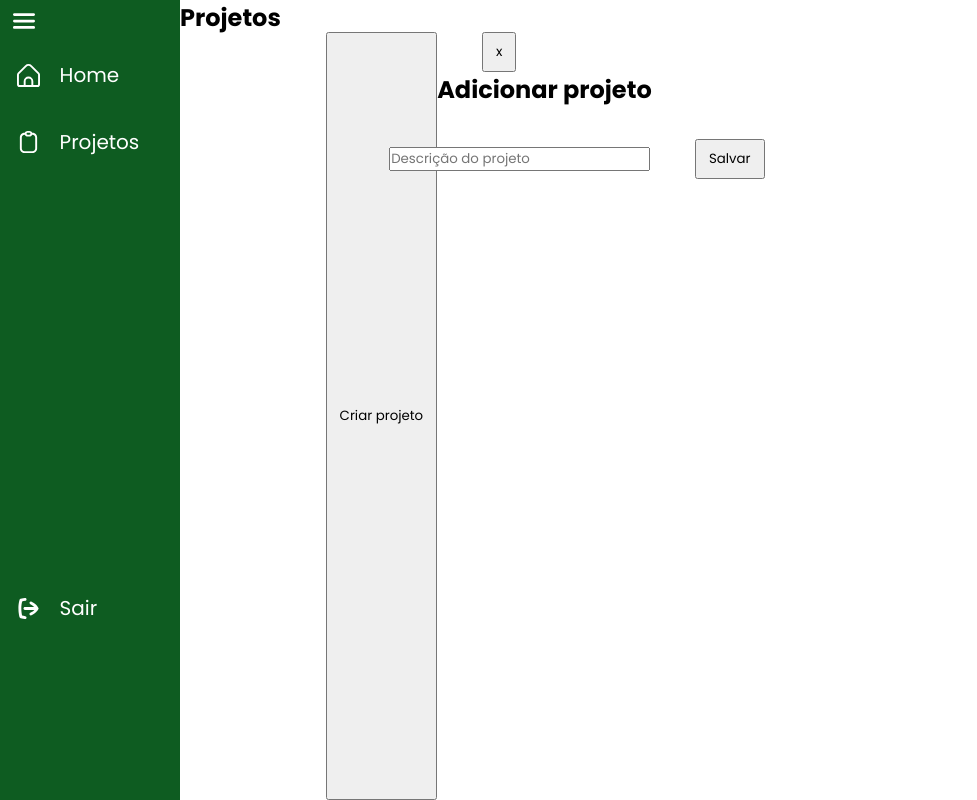
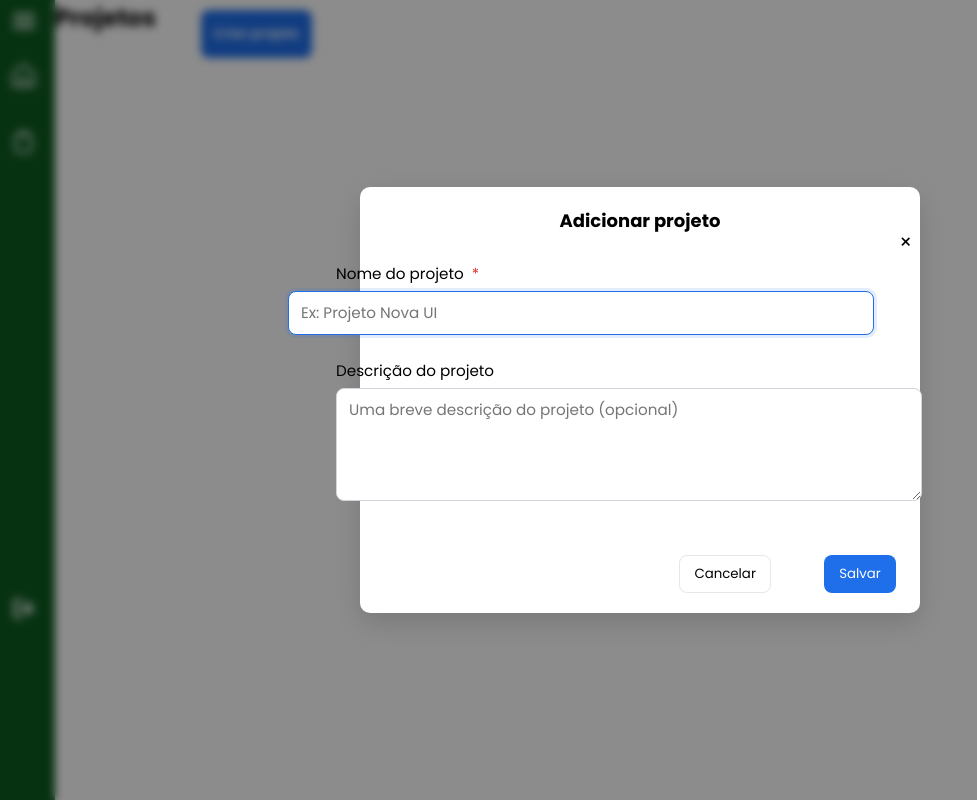
Before and after one commit to 2025-2-MCC2/Projeto4, a React (Vite) app in the folder frontend/frontend-empathize/: page /projects in a window 1280 px wide. Both pictures are taken after a click on the button "Criar projeto". Shown: the whole page, without its empty margins (0-977 px from the left). Built offline with nearby package versions, Linux system fonts and the light colour scheme.

Commit message:
Adicionei o model

```diff
--- a/frontend/frontend-empathize/src/components/CreateProject/CreateProject.jsx
+++ b/frontend/frontend-empathize/src/components/CreateProject/CreateProject.jsx
@@ -1,20 +1,128 @@
-import { useState } from "react";
+import React, { useEffect, useRef, useState } from "react";
 import styles from "./style.module.css";
-import "./style.module.css";
 
-export default function CreateProject() {
+export default function CreateProject({ onSave }) {
   const [isOpen, setIsOpen] = useState(false);
+  const [name, setName] = useState("");
+  const [description, setDescription] = useState("");
+  const [error, setError] = useState("");
+  const modalRef = useRef(null);
+  const openButtonRef = useRef(null);
+
+  useEffect(() => {
+    function onKey(e) {
+      if (e.key === "Escape") setIsOpen(false);
+    }
+
+    if (isOpen) {
+      document.addEventListener("keydown", onKey);
+      // prevent background scroll when modal is open
+      document.body.style.overflow = "hidden";
+      // focus first input
+      setTimeout(() => {
+        modalRef.current?.querySelector("input, textarea")?.focus();
+      }, 0);
+    } else {
+      document.removeEventListener("keydown", onKey);
+      document.body.style.overflow = "";
+      openButtonRef.current?.focus();
+    }
+
+    return () => {
+      document.removeEventListener("keydown", onKey);
+      document.body.style.overflow = "";
+    };
+  }, [isOpen]);
+
+  function handleSave(e) {
+    e?.preventDefault();
+    if (!name.trim()) {
+      setError("Nome do projeto é obrigatório");
+      return;
+    }
+
+    const payload = { name: name.trim(), description: description.trim() };
+    if (typeof onSave === "function") onSave(payload);
+    else console.log("Saving project:", payload);
+
+    // reset
+    setName("");
+    setDescription("");
+    setError("");
+    setIsOpen(false);
+  }
+
   return (
     <>
-            <button onClick={() => setIsOpen(true)}>Criar projeto</button>
+      <button
+        ref={openButtonRef}
+        onClick={() => setIsOpen(true)}
+        className={styles.btnCreate}
+        aria-haspopup="dialog"
+      >
+        Criar projeto
+      </button>
 
       {isOpen && (
-                <div className="overlay" onClick={() => setIsOpen(false)}>
-                    <div className="modal" onClick={(e) => e.stopPropagation()}>
-                        <button className="close" onClick={() => setIsOpen(false)}>x</button>
-                        <h2>Adicionar projeto</h2>
-                        <input type="text" placeholder="Descrição do projeto" />
-                        <button>Salvar</button>
+        <div className={styles.overlay} onClick={() => setIsOpen(false)}>
+          <div
+            role="dialog"
+            aria-modal="true"
+            aria-labelledby="modal-title"
+            className={styles.modal}
+            onClick={(e) => e.stopPropagation()}
+            ref={modalRef}
+          >
+            <button
+              className={styles.close}
+              onClick={() => setIsOpen(false)}
+              aria-label="Fechar modal"
+            >
+              ×
+            </button>
+
+            <h2 id="modal-title" className={styles.title}>
+              Adicionar projeto
+            </h2>
+
+            <form className={styles.form} onSubmit={handleSave}>
+              <label className={styles.label}>
+                Nome do projeto <span className={styles.required}>*</span>
+                <input
+                  className={styles.input}
+                  value={name}
+                  onChange={(e) => setName(e.target.value)}
+                  placeholder="Ex: Projeto Nova UI"
+                  aria-required="true"
+                />
+              </label>
+
+              <label className={styles.label}>
+                Descrição do projeto
+                <textarea
+                  className={styles.textarea}
+                  value={description}
+                  onChange={(e) => setDescription(e.target.value)}
+                  placeholder="Uma breve descrição do projeto (opcional)"
+                  rows={4}
+                />
+              </label>
+
+              {error && <p className={styles.error}>{error}</p>}
+
+              <div className={styles.actions}>
+                <button
+                  type="button"
+                  onClick={() => setIsOpen(false)}
+                  className={styles.cancel}
+                >
+                  Cancelar
+                </button>
+                <button type="submit" className={styles.save}>
+                  Salvar
+                </button>
+              </div>
+            </form>
           </div>
         </div>
       )}
--- a/frontend/frontend-empathize/src/components/CreateProject/style.module.css
+++ b/frontend/frontend-empathize/src/components/CreateProject/style.module.css
@@ -1,36 +1,125 @@
-button {
+.btnCreate {
   padding: 8px 12px;
   margin-top: 10px;
   cursor: pointer;
+  height: 3rem;
+  border-radius: 8px;
+  border: 1px solid transparent;
+  background: #1f6feb;
+  color: white;
+  font-weight: 600;
 }
 
 .overlay {
   position: fixed;
-  top: 0;
-  left: 0;
-  width: 100%;
-  height: 100%;
-  background: rgba(0, 0, 0, 0.4);
+  inset: 0;
+  display: flex;
+  align-items: center;
+  justify-content: center;
+  background: rgba(0, 0, 0, 0.45);
   backdrop-filter: blur(4px);
-  display: flex;
-  justify-content: center;
-  align-items: center;
+  z-index: 1000;
+  padding: 1rem;
 }
 
 .modal {
-  background: white;
-  padding: 20px;
-  border-radius: 12px;
-  min-width: 300px;
+  width: 32rem;
+  max-width: 100%;
+  background: #ffffff;
+  border-radius: 10px;
+  padding: 1.25rem 1.5rem;
+  box-shadow: 0 10px 30px rgba(0, 0, 0, 0.15);
+  display: flex;
+  flex-direction: column;
+  gap: 0.75rem;
   position: relative;
 }
 
 .close {
   position: absolute;
-  top: 8px;
-  right: 10px;
-  font-size: 20px;
-  background: none;
+  top: 0.5rem;
+  right: 0.5rem;
+  background: transparent;
+  border: none;
+  font-size: 1.25rem;
+  cursor: pointer;
+}
+
+.title {
+  margin: 0;
+  text-align: center;
+  font-size: 1.125rem;
+}
+
+.form {
+  display: flex;
+  flex-direction: column;
+  gap: 0.5rem;
+}
+
+.label {
+  display: block;
+  font-size: 0.95rem;
+}
+
+.required {
+  color: #d63333;
+  margin-left: 0.25rem;
+}
+
+.input,
+.textarea {
+  width: 100%;
+  padding: 0.6rem 0.75rem;
+  margin-top: 0.35rem;
+  border-radius: 8px;
+  border: 1px solid #d1d5db; /* neutral */
+  font-size: 0.95rem;
+  outline: none;
+}
+
+.input:focus,
+.textarea:focus {
+  box-shadow: 0 0 0 3px rgba(31, 111, 235, 0.12);
+  border-color: #1f6feb;
+}
+
+.textarea {
+  resize: vertical;
+  min-height: 5rem;
+}
+
+.actions {
+  display: flex;
+  justify-content: flex-end;
+  gap: 0.5rem;
+  margin-top: 0.5rem;
+}
+
+.cancel {
+  padding: 0.5rem 0.9rem;
+  border-radius: 8px;
+  background: transparent;
+  border: 1px solid #e5e7eb;
+  cursor: pointer;
+}
+
+.save {
+  padding: 0.56rem 0.95rem;
+  border-radius: 8px;
+  background: #1f6feb;
+  color: white;
   border: none;
   cursor: pointer;
 }
+
+.error {
+  color: #b00020;
+  font-size: 0.9rem;
+}
+
+@media (max-width: 420px) {
+  .modal {
+    padding: 1rem;
+  }
+}
--- a/frontend/frontend-empathize/src/components/Graphic/index.jsx
+++ /dev/null
@@ -1,9 +0,0 @@
-import styles from "./style.module.css";
-
-export default function Graphic() {
-    return (
-        <>
-            <div className={styles.graphic}></div>
-        </>
-    );
-}
--- a/frontend/frontend-empathize/src/components/Graphic/style.module.css
+++ /dev/null
@@ -1,7 +0,0 @@
-.graphic {
-    width: 35rem;
-    height: 20rem;
-    border: solid #D7FDD9;
-    border-radius: 10px;
-    margin: 5rem;
-}
--- /dev/null
+++ b/frontend/frontend-empathize/src/components/InputModal/style.module.css
@@ -0,0 +1,6 @@
+#inpCOntent {
+    width: 10rem;
+    height: 2rem;
+    border: solid #000;
+    border-radius: 15px;
+}
--- a/frontend/frontend-empathize/src/pages/Dashboards/Dashboard.jsx
+++ b/frontend/frontend-empathize/src/pages/Dashboards/Dashboard.jsx
@@ -1,7 +1,6 @@
 import "./globalStyle.css";
 import Navigator from "../../components/Navigator/index.jsx";
 import MainContainer from "../../components/MainContainer/index.jsx";
-import Graphic from "../../components/Graphic/index.jsx";
 
 export default function DashboardStudent() {
     return (
@@ -13,7 +12,6 @@ export default function DashboardStudent() {
                 <div className="mainContainer">
                     <h3>Dashboard</h3>
                     <MainContainer />
-                    <Graphic />
                 </div>
             </div>
         </>
--- a/frontend/frontend-empathize/src/pages/Dashboards/globalStyle.css
+++ b/frontend/frontend-empathize/src/pages/Dashboards/globalStyle.css
@@ -23,4 +23,5 @@
 h3 {
     font-weight: 600;
     font-size: 1.7rem;
+    color: #000;
 }
--- a/frontend/frontend-empathize/src/pages/Dashboards/Projects/Projects.jsx
+++ b/frontend/frontend-empathize/src/pages/Projects/Projects.jsx
@@ -1,5 +1,5 @@
-import CreateProject from "../../../components/CreateProject/CreateProject";
-import Navigator from "../../../components/Navigator";
+import CreateProject from "../../components/CreateProject/CreateProject";
+import Navigator from "../../components/Navigator";
 import styles from "./style.module.css";
 
 export default function Projects() {
--- a/frontend/frontend-empathize/src/routes.jsx
+++ b/frontend/frontend-empathize/src/routes.jsx
@@ -1,7 +1,7 @@
 import { createBrowserRouter } from "react-router-dom";
-import Projects from "./pages/Dashboards/Projects/Projects";
-import DashboardStudent from "./pages/Dashboards/Dashboard";
-import Form from "./pages/form/initial/Form";
+import Projects from "./pages/Projects/Projects.jsx";
+import DashboardStudent from "./pages/Dashboards/Dashboard.jsx";
+import Form from "./pages/form/initial/Form.jsx";
 
 const router = createBrowserRouter([
     {
```
Also changed, not shown: frontend/frontend-empathize/src/components/InputModal/InputModel.jsx (added, +10 -0 lines), frontend/frontend-empathize/src/pages/Projects/style.module.css (renamed from frontend/frontend-empathize/src/pages/Dashboards/Projects/style.module.css). Lines whose indentation alone changed are shown as unchanged.
